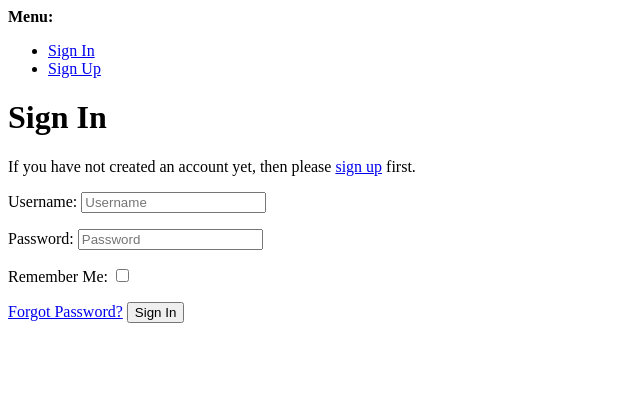
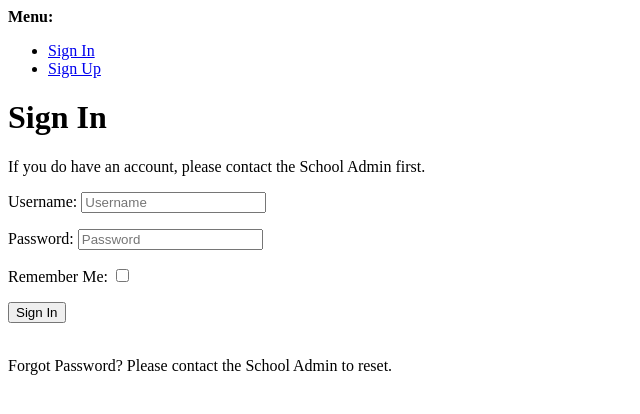
Before and after one commit to kslg/appointment-app, a Django app: page /accounts/login/ in a window 1280 px wide. Shown: the top 414 px of the page, without its empty margins (0-640 px from the left). Run offline with Django 3.2, Linux system fonts and the light colour scheme; some libraries are stand-ins or nearby versions.

Commit message:
Remove password reset and sign up from login.html

```diff
--- a/templates/account/login.html
+++ b/templates/account/login.html
@@ -29,8 +29,7 @@ for a {{ site_name }} account and sign in below:{% endblocktrans %}</p>
 {% include "socialaccount/snippets/login_extra.html" %}
 
 {% else %}
-<p>{% blocktrans %}If you have not created an account yet, then please
-<a href="{{ signup_url }}">sign up</a> first.{% endblocktrans %}</p>
+<p>{% blocktrans %}If you do have an account, please contact the School Admin first.{% endblocktrans %}</p>
 {% endif %}
 
 <form class="login" method="POST" action="{% url 'account_login' %}">
@@ -39,8 +38,10 @@ for a {{ site_name }} account and sign in below:{% endblocktrans %}</p>
   {% if redirect_field_value %}
   <input type="hidden" name="{{ redirect_field_name }}" value="{{ redirect_field_value }}" />
   {% endif %}
-  <a class="button secondaryAction" href="{% url 'account_reset_password' %}">{% trans "Forgot Password?" %}</a>
   <button class="primaryAction" type="submit">{% trans "Sign In" %}</button>
+  <br>
+  <br>
+  <p>Forgot Password? Please contact the School Admin to reset.</p>
 </form>
 
 {% endblock %}
```
